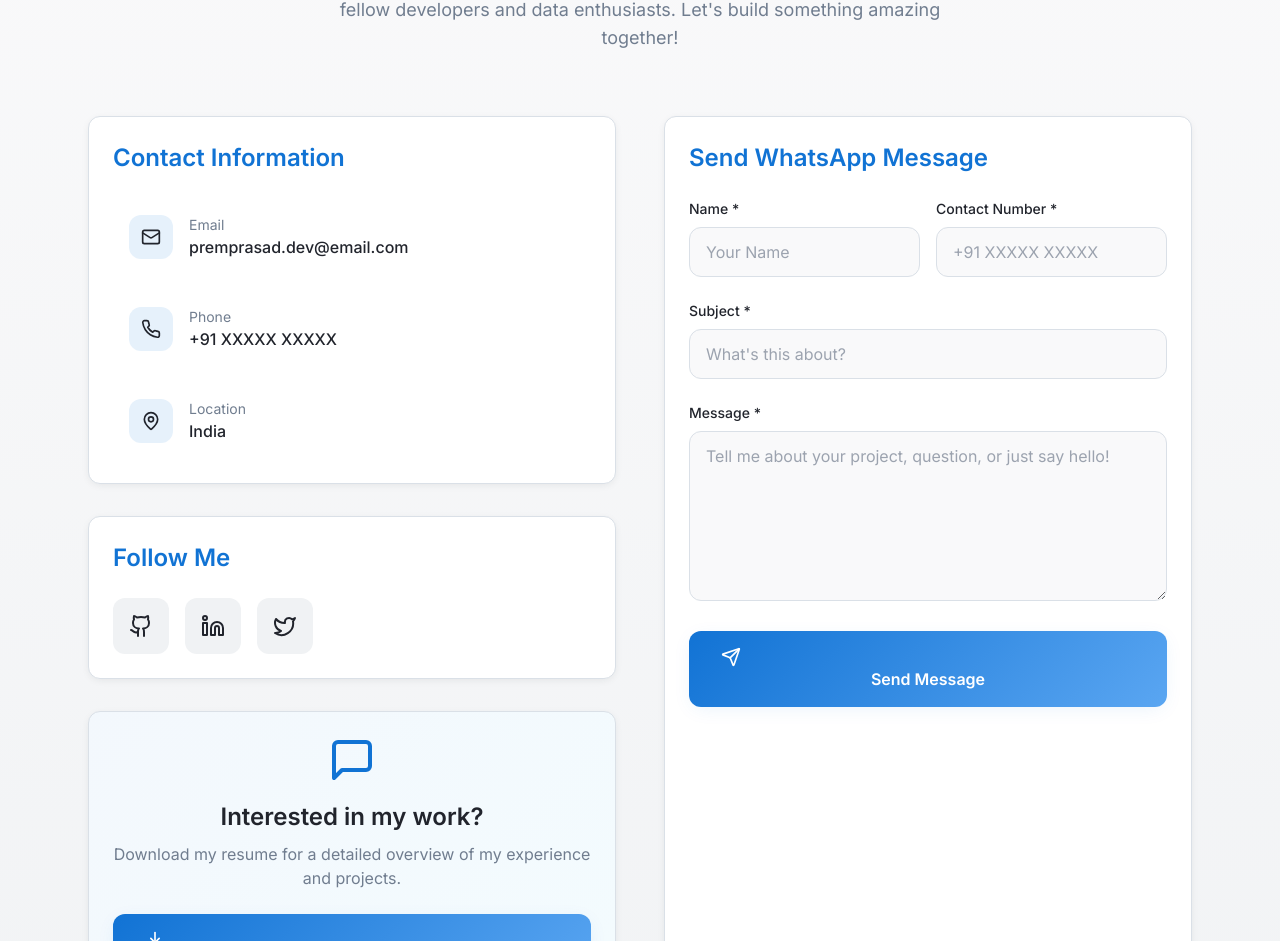
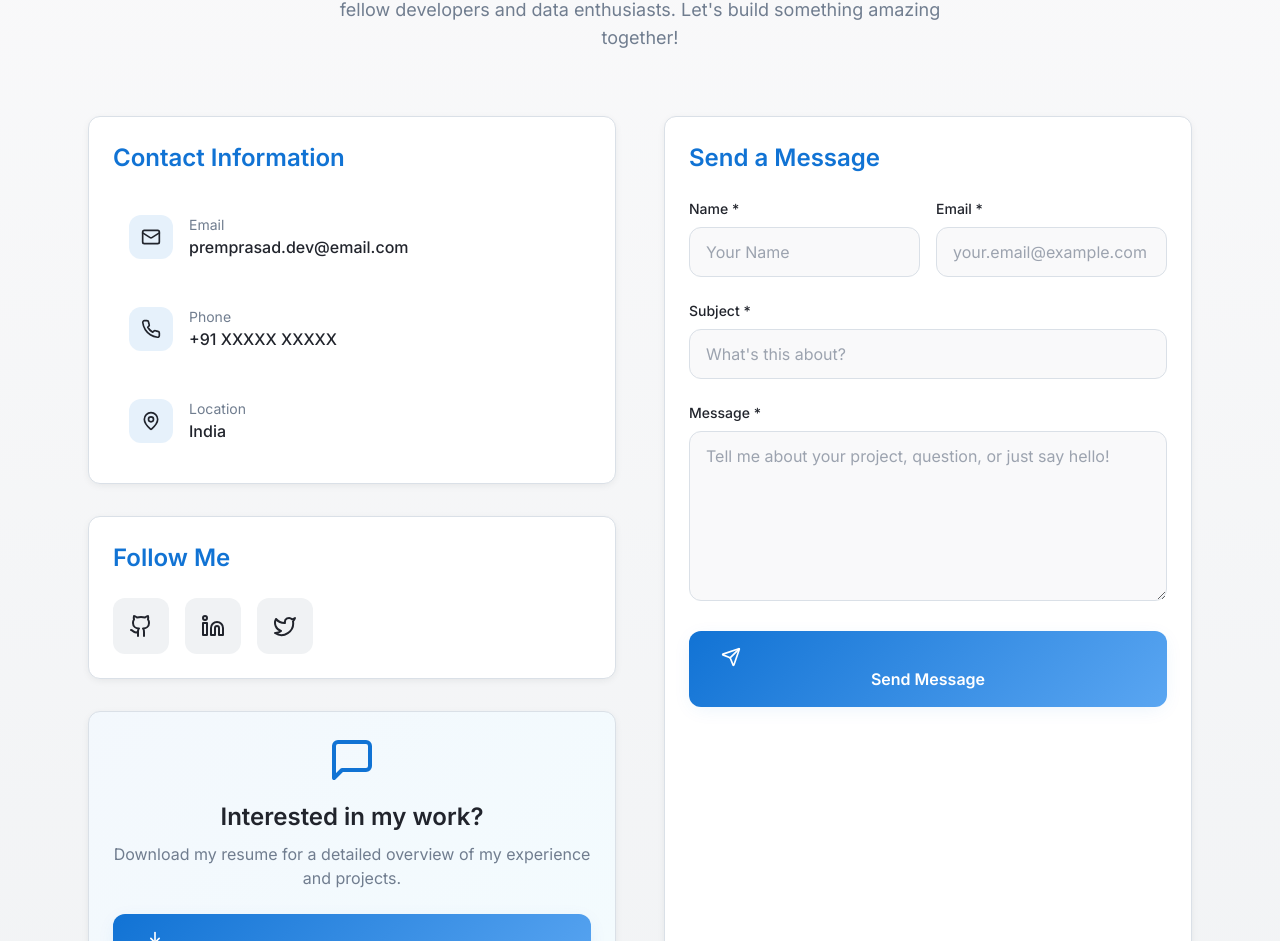
Before and after one commit to Premprasad1707/prem-learns-code, a React (Vite) app: page / in a window 1280 px wide. Shown: the part 6035-6976 px from the top of the page. Built offline with nearby package versions, Linux system fonts and the light colour scheme; the HTML template or start-up script is replaced by a standard one.

Commit message:
Reverted to commit 60954487300e948d24617c1b61f0a8b78df978ce

```diff
--- a/src/components/Contact.tsx
+++ b/src/components/Contact.tsx
@@ -6,7 +6,7 @@ const Contact = () => {
   const { toast } = useToast();
   const [formData, setFormData] = useState({
     name: "",
-    contact: "",
+    email: "",
     subject: "",
     message: ""
   });
@@ -63,23 +63,16 @@ const Contact = () => {
   const handleSubmit = (e: React.FormEvent) => {
     e.preventDefault();
 
-    // Create WhatsApp message
-    const message = `Hello! My name is ${formData.name}%0A%0ASubject: ${formData.subject}%0A%0AMessage: ${formData.message}%0A%0AContact: ${formData.contact}`;
-    const whatsappURL = `https://wa.me/919876543210?text=${message}`;
-
-    // Open WhatsApp
-    window.open(whatsappURL, '_blank');
-
-    // Show success toast
+    // Simulate form submission
     toast({
-      title: "Opening WhatsApp!",
-      description: "Your message has been prepared in WhatsApp.",
+      title: "Message Sent Successfully!",
+      description: "Thank you for reaching out. I'll get back to you soon.",
     });
 
     // Reset form
     setFormData({
       name: "",
-      contact: "",
+      email: "",
       subject: "",
       message: ""
     });
@@ -166,7 +159,7 @@ const Contact = () => {
 
           {/* Contact Form */}
           <div className="card-professional">
-            <h3 className="text-h3 mb-6 text-primary">Send WhatsApp Message</h3>
+            <h3 className="text-h3 mb-6 text-primary">Send a Message</h3>
 
             <form onSubmit={handleSubmit} className="space-y-6">
               <div className="grid grid-cols-1 md:grid-cols-2 gap-4">
@@ -187,18 +180,18 @@ const Contact = () => {
                 </div>
 
                 <div>
-                  <label htmlFor="contact" className="block text-sm font-medium mb-2">
-                    Contact Number *
+                  <label htmlFor="email" className="block text-sm font-medium mb-2">
+                    Email *
                   </label>
                   <input
-                    type="tel"
-                    id="contact"
-                    name="contact"
-                    value={formData.contact}
+                    type="email"
+                    id="email"
+                    name="email"
+                    value={formData.email}
                     onChange={handleInputChange}
                     required
                     className="w-full px-4 py-3 rounded-lg border border-border bg-background focus:ring-2 focus:ring-primary focus:border-transparent transition-smooth"
-                    placeholder="+91 XXXXX XXXXX"
+                    placeholder="your.email@example.com"
                   />
                 </div>
               </div>
```
